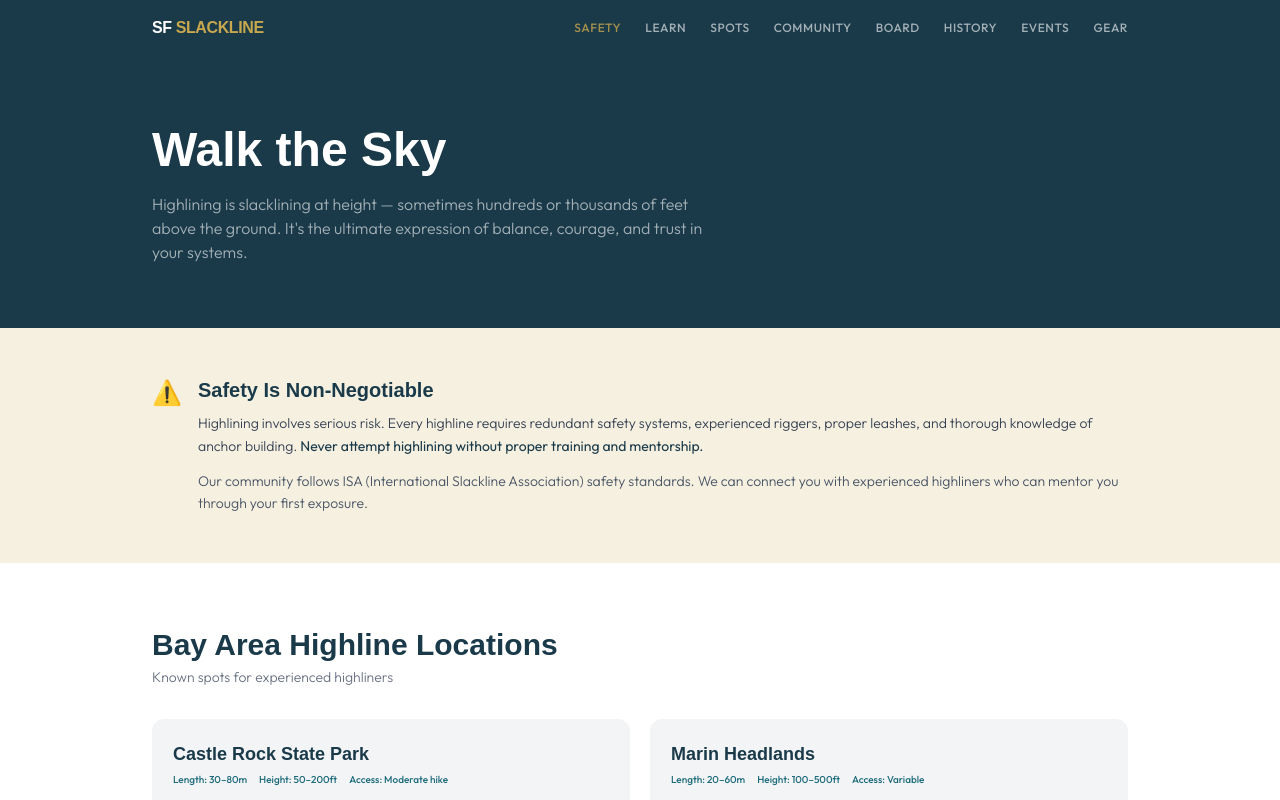
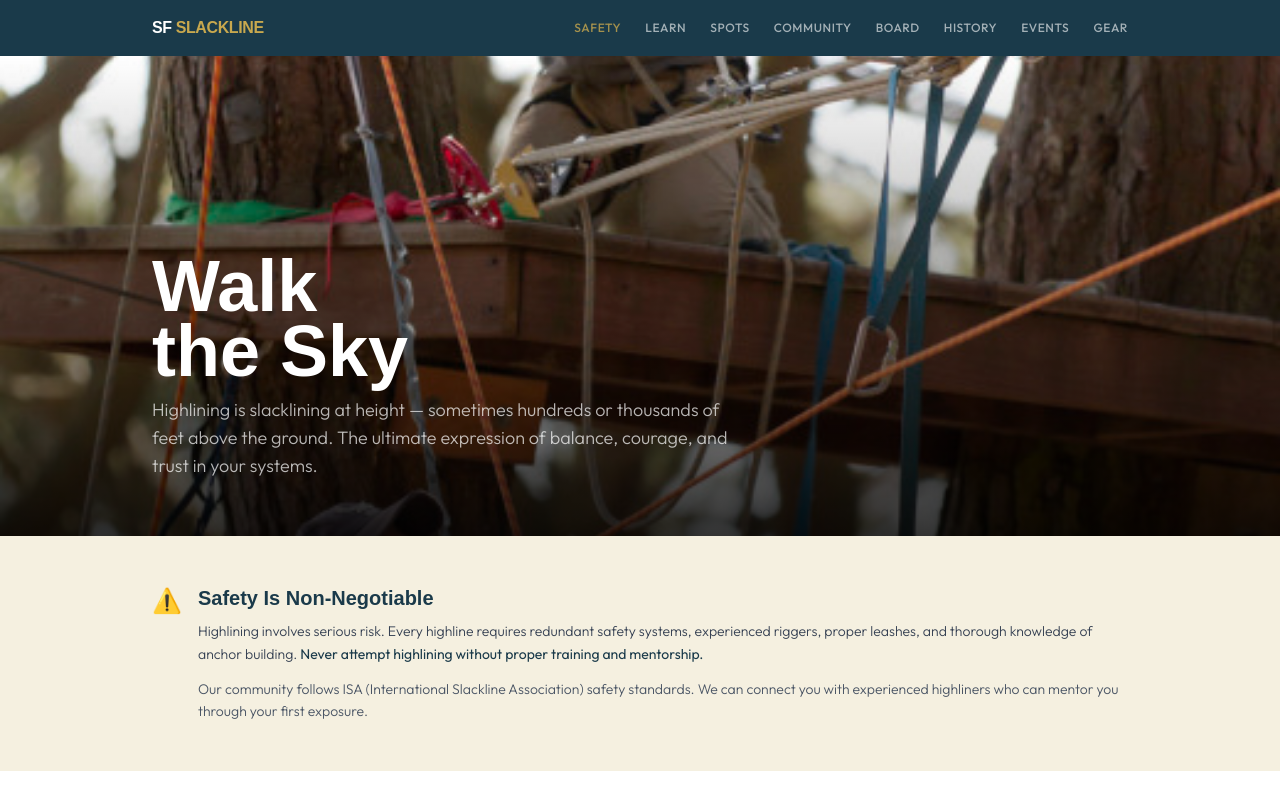
Before and after one commit to speedwarnsf/sfslackline, a Next.js app: page /highline in a window 1280 px wide. Shown: the top 800 px of the page. Built offline with nearby package versions, Linux system fonts and the light colour scheme; a web font is replaced by a local one.

Commit message:
Gear + Highline + Learn: hero photos on every page — no more plain text headers

```diff
--- a/src/app/gear/page.tsx
+++ b/src/app/gear/page.tsx
@@ -1,3 +1,4 @@
+import Image from 'next/image';
 import Link from 'next/link';
 
 /*
@@ -9,13 +10,16 @@ import Link from 'next/link';
 export default function GearPage() {
   return (
     <div className="mt-14 font-body">
-      {/* Hero */}
-      <section className="bg-[#1A3A4A] py-12 sm:py-16">
-        <div className="max-w-5xl mx-auto px-5 sm:px-6">
-          <h1 className="font-display text-3xl sm:text-5xl font-black text-white leading-tight mb-3">
+      {/* Hero with photo */}
+      <section className="relative bg-[#1A3A4A] py-16 sm:py-24 overflow-hidden">
+        <div className="absolute inset-0 opacity-25">
+          <Image src="/photos/panhandle-nemesis.jpg" alt="Panhandle setup" fill className="object-cover" />
+        </div>
+        <div className="relative max-w-5xl mx-auto px-5 sm:px-6">
+          <h1 className="font-display text-4xl sm:text-6xl font-black text-white leading-tight mb-3">
             Gear Up
           </h1>
-          <p className="text-white/60 text-sm sm:text-base font-light max-w-xl">
+          <p className="text-white/70 text-sm sm:text-lg font-light max-w-xl">
             Don&apos;t buy gear to start. Come to a session first and try ours.
             When you&apos;re ready, here&apos;s what actually matters — and what doesn&apos;t.
           </p>
--- a/src/app/highline/page.tsx
+++ b/src/app/highline/page.tsx
@@ -1,17 +1,20 @@
+import Image from 'next/image';
 import Link from 'next/link';
 
 export default function HighlinePage() {
   return (
     <div className="mt-14 font-body">
-      {/* Hero */}
-      <section className="bg-[#1A3A4A] py-12 sm:py-16">
-        <div className="max-w-5xl mx-auto px-5 sm:px-6">
-          <h1 className="font-display text-3xl sm:text-5xl font-black text-white leading-tight mb-3">
-            Walk the Sky
+      {/* Hero with highline photo */}
+      <section className="relative h-[60vh] min-h-[400px] flex items-end overflow-hidden">
+        <Image src="/photos/highline-2.jpg" alt="First SF Slackline highline · Feb 18, 2012 · Canon 1D Mark IV" fill className="object-cover" priority />
+        <div className="absolute inset-0 bg-gradient-to-t from-black/80 via-black/30 to-transparent" />
+        <div className="relative z-10 max-w-5xl mx-auto px-5 sm:px-6 pb-10 sm:pb-14 w-full">
+          <h1 className="font-display text-4xl sm:text-6xl md:text-7xl font-black text-white leading-[0.9] mb-3">
+            Walk<br />the Sky
           </h1>
-          <p className="text-white/60 text-sm sm:text-base font-light max-w-xl">
+          <p className="text-white/70 text-sm sm:text-lg font-light max-w-xl">
             Highlining is slacklining at height — sometimes hundreds or thousands of feet above the ground.
-            It&apos;s the ultimate expression of balance, courage, and trust in your systems.
+            The ultimate expression of balance, courage, and trust in your systems.
           </p>
         </div>
       </section>
```
